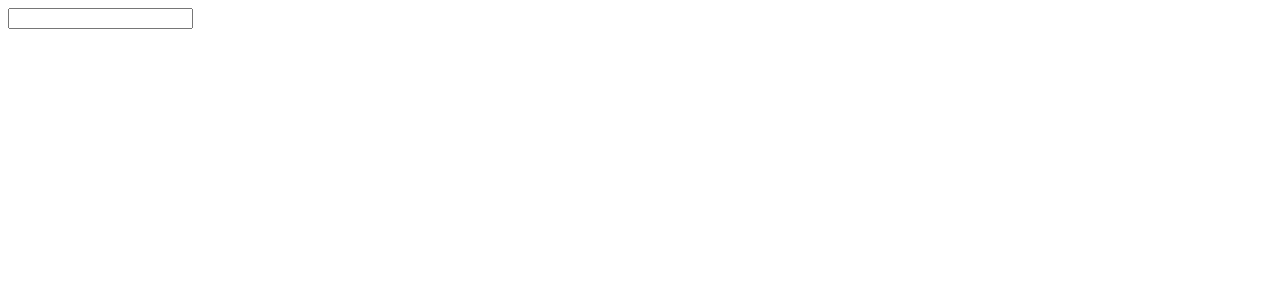
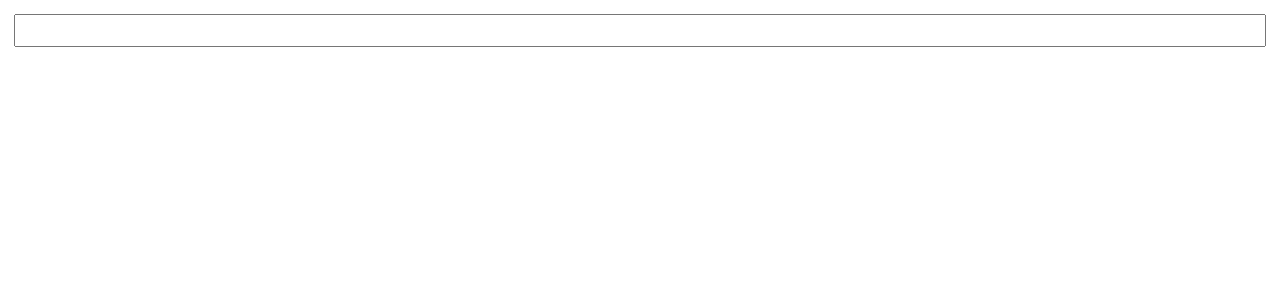
Before and after one commit to kieran-allen/poke-shake, a React app: page / in a window 1280 px wide. Shown: the top 300 px of the page. Built offline with nearby package versions, Linux system fonts and the light colour scheme.

Commit message:
setting up second api call

```diff
--- a/package.json
+++ b/package.json
@@ -24,7 +24,11 @@
   "devDependencies": {
     "@types/react": "^17.0.14",
     "@types/react-dom": "^17.0.9",
+    "autoprefixer": "^10.2.6",
+    "css-loader": "^5.2.6",
     "html-webpack-plugin": "^5.3.2",
+    "postcss-loader": "^6.1.1",
+    "style-loader": "^3.0.0",
     "ts-loader": "^9.2.3",
     "typescript": "^4.3.5",
     "webpack": "^5.43.0",
--- /dev/null
+++ b/postcss.config.js
@@ -0,0 +1,3 @@
+module.exports = {
+  plugins: [require("autoprefixer")],
+};
--- a/src/App.tsx
+++ b/src/App.tsx
@@ -1,20 +1,42 @@
 import React, { ChangeEvent, useState } from "react";
 import { useFindPokemon } from "./api/useFindPokemon";
+import { useGetShakespearean } from "./api/useGetShakespearean";
 import { useDebounce } from "./hooks/useDebounce";
+import { filterEnglishFlavorTextEntries } from "./utils/filterEnglishFlavorTextEntries";
 
 export function App() {
   const [searchValue, setSearchValue] = useState<string>("");
   const debouncedSearchValue = useDebounce(searchValue, 1000);
-  const { data } = useFindPokemon(debouncedSearchValue);
+  const pokemon = useFindPokemon(debouncedSearchValue);
+  const shakespearean = useGetShakespearean(pokemon);
+
+  console.info(shakespearean);
 
   function handleOnChange(e: ChangeEvent<HTMLInputElement>) {
     setSearchValue(e.target.value);
   }
 
   return (
-    <>
-      <input type="text" value={searchValue} onChange={handleOnChange} />
-      <code>{data && JSON.stringify(data)}</code>
-    </>
+    <main>
+      <input
+        type="text"
+        id="search-input"
+        value={searchValue}
+        onChange={handleOnChange}
+        disabled={pokemon.status === "loading"}
+      />
+      {pokemon.data && (
+        <>
+          <h2>{pokemon.data.name}</h2>
+          <ul>
+            {filterEnglishFlavorTextEntries(
+              pokemon.data.flavor_text_entries
+            ).map((entry, idx) => (
+              <li key={idx}>{entry.flavor_text}</li>
+            ))}
+          </ul>
+        </>
+      )}
+    </main>
   );
 }
--- a/src/api/useFindPokemon.ts
+++ b/src/api/useFindPokemon.ts
@@ -1,16 +1,14 @@
 import { useQuery } from "react-query";
-
-export type FindPokemonResponse = {
-  id: number;
-  name: string;
-};
+import type { FindPokemonResponse } from "../types";
 
 export function useFindPokemon(name: string) {
   const prunedName = name.toLowerCase().trim();
   return useQuery<FindPokemonResponse>(
     `find-pokemon-${prunedName}`,
     async () => {
-      const req = await fetch(`https://pokeapi.co/api/v2/pokemon/${prunedName}`);
+      const req = await fetch(
+        `https://pokeapi.co/api/v2/pokemon-species/${prunedName}`
+      );
       if (!req.ok) throw Error();
       const data = await req.json();
       return data;
--- /dev/null
+++ b/src/api/useGetShakespearean.ts
@@ -0,0 +1,36 @@
+import { useQuery, UseQueryResult } from "react-query";
+import type { FindPokemonResponse } from "../types";
+import { filterEnglishFlavorTextEntries } from "../utils/filterEnglishFlavorTextEntries";
+
+export function useGetShakespearean(
+  pokemon: UseQueryResult<FindPokemonResponse, unknown>
+) {
+  const text = filterEnglishFlavorTextEntries(
+    pokemon.data?.flavor_text_entries ?? []
+  )
+    .map(({ flavor_text }) => flavor_text)
+    .join();
+  return useQuery<unknown>(
+    `${pokemon.data?.id}`,
+    async () => {
+      const req = await fetch(
+        "https://api.funtranslations.com/translate/shakespeare",
+        {
+          credentials: "include",
+          method: "POST",
+          headers: { "Content-Type": "application/json" },
+          body: JSON.stringify({ text: "hello" }),
+        }
+      );
+
+      if (!req.ok) throw Error();
+
+      const data = await req.json();
+      return data;
+    },
+    {
+      enabled: pokemon.status === "success",
+      staleTime: Infinity,
+    }
+  );
+}
--- a/src/components/SearchInput.tsx
+++ /dev/null
@@ -1,5 +0,0 @@
-import React from "react";
-
-export function SearchInput() {
-  return <></>;
-}
--- a/src/index.tsx
+++ b/src/index.tsx
@@ -1,3 +1,5 @@
+import './style.css';
+
 import React from "react";
 import { render } from "react-dom";
 import { App } from "./App";
--- /dev/null
+++ b/src/style.css
@@ -0,0 +1,19 @@
+:root {
+  --spacing: 7px;
+}
+
+body {
+  padding: 0;
+  margin: 0;
+}
+
+main {
+  display: flex;
+  flex-direction: column;
+}
+
+#search-input {
+  flex-grow: 1;
+  margin: calc(var(--spacing) * 2);
+  padding: var(--spacing);
+}
--- /dev/null
+++ b/src/types.ts
@@ -0,0 +1,14 @@
+export type FlavorTextEntriesType = {
+  flavor_text: string;
+  language: LanguageType;
+}
+
+export type FindPokemonResponse = {
+  id: number;
+  name: string;
+  flavor_text_entries: FlavorTextEntriesType[];
+};
+
+export type LanguageType = {
+  name: string;
+}
--- /dev/null
+++ b/src/utils/filterEnglishFlavorTextEntries.ts
@@ -0,0 +1,7 @@
+import { FlavorTextEntriesType } from "../types";
+
+export function filterEnglishFlavorTextEntries(
+  entries: FlavorTextEntriesType[]
+) {
+  return entries.filter(({ language }) => language.name.includes("en"));
+}
--- a/webpack.config.js
+++ b/webpack.config.js
@@ -14,10 +14,10 @@ module.exports = {
   module: {
     rules: [
       { test: /\.tsx?$/, loader: "ts-loader" },
-      // {
-      //   test: /\.css$/i,
-      //   use: ["style-loader", "css-loader", "postcss-loader"],
-      // },
+      {
+        test: /\.css$/i,
+        use: ["style-loader", "css-loader", "postcss-loader"],
+      },
     ],
   },
   plugins: [new HtmlWebpackPlugin()],
```
Also changed, not shown: 1 other file (tests, documents, lock files or other folders).
